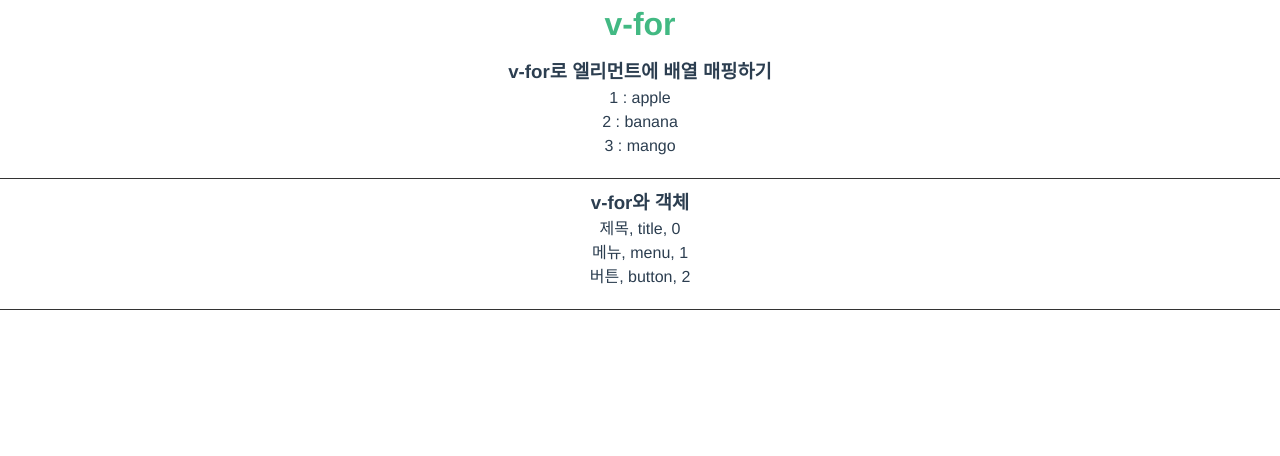
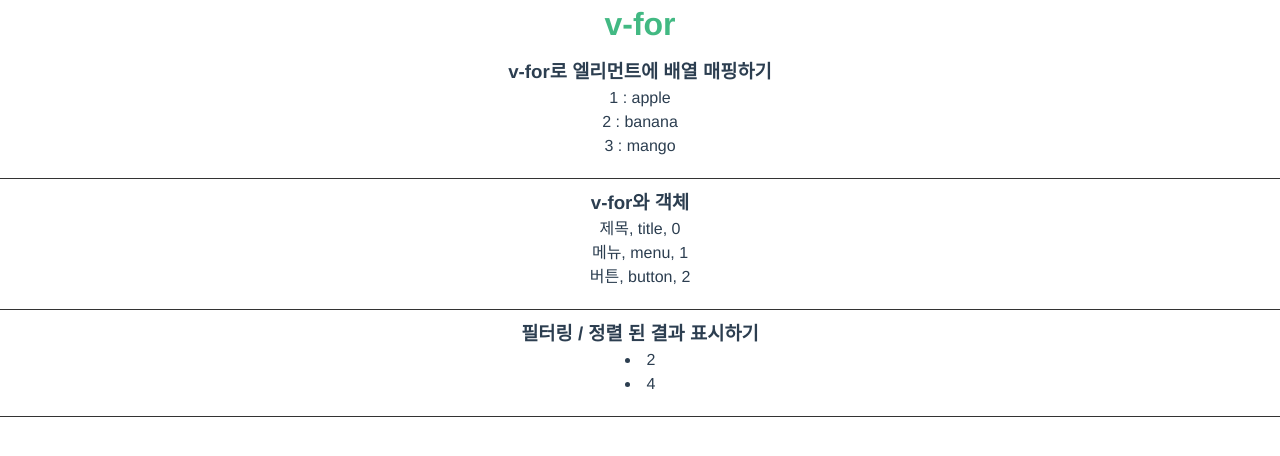
Before and after one commit to kyeongmin21/eventbus-todo, a Vue app: page /for in a window 1280 px wide. Shown: the top 456 px of the page. Built offline with nearby package versions, Linux system fonts and the light colour scheme.

Commit message:
v-for : 필터링 / 정렬 된 결과 표시하기

```diff
--- a/src/views/For.vue
+++ b/src/views/For.vue
@@ -12,6 +12,10 @@
       <div v-for="(value, key, index) in object" :key="value">
         {{ value }}, {{ key }}, {{ index }}
       </div>
+    </section>
+    <section>
+      <h3>필터링 / 정렬 된 결과 표시하기</h3>
+      <li v-for="n in evenNumber" :key="n">{{ n }}</li>
     </section>
   </div>
 </template>
@@ -29,8 +33,15 @@ export default {
         title: '제목',
         menu: '메뉴',
         button: '버튼'
-      }
+      },
+
+      number : [1, 2, 3, 4, 5]
     };
+  },
+  computed: {
+    evenNumber() {
+      return this.number.filter(n => n % 2 === 0)
+    }
   },
   methods: {
 
```
